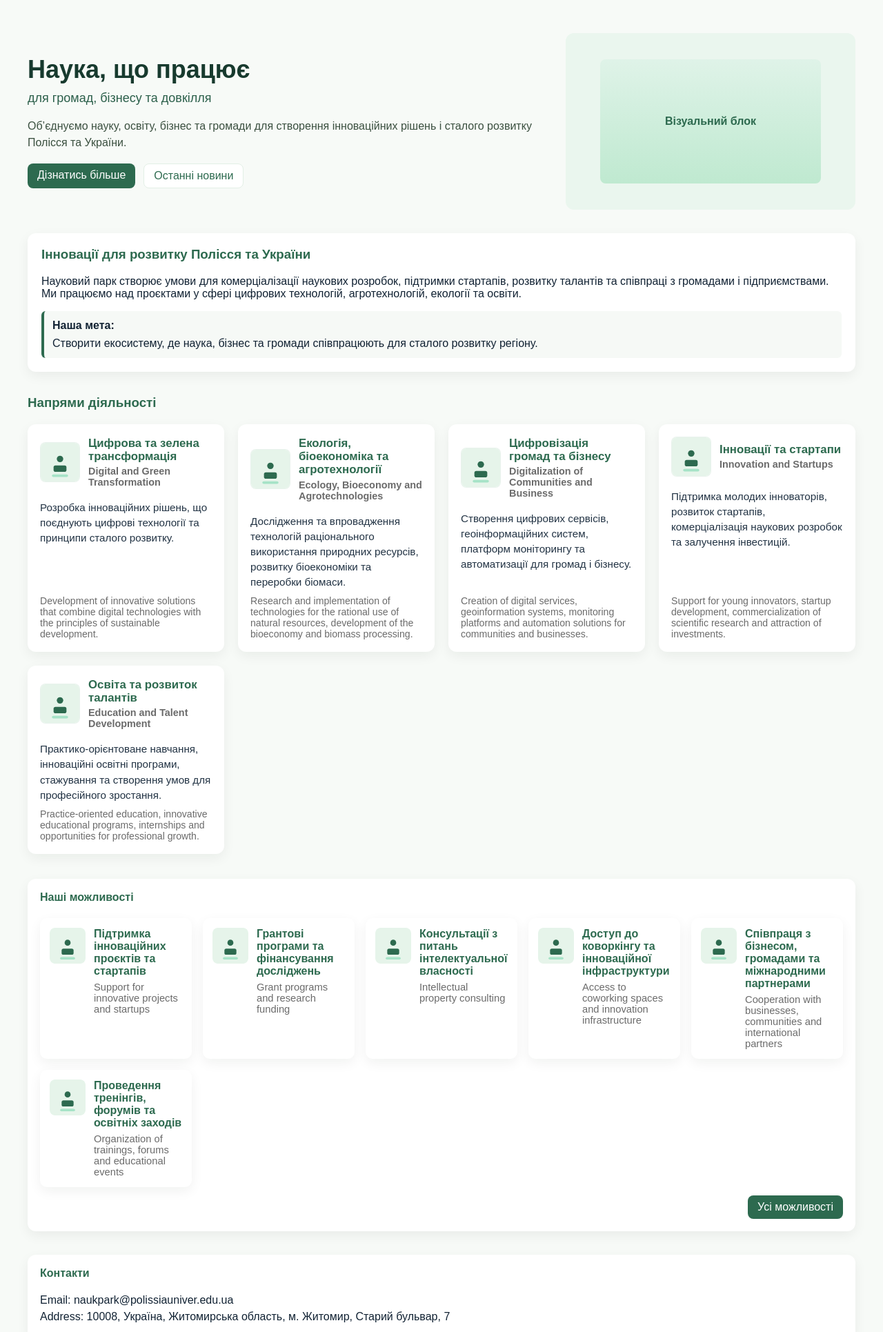
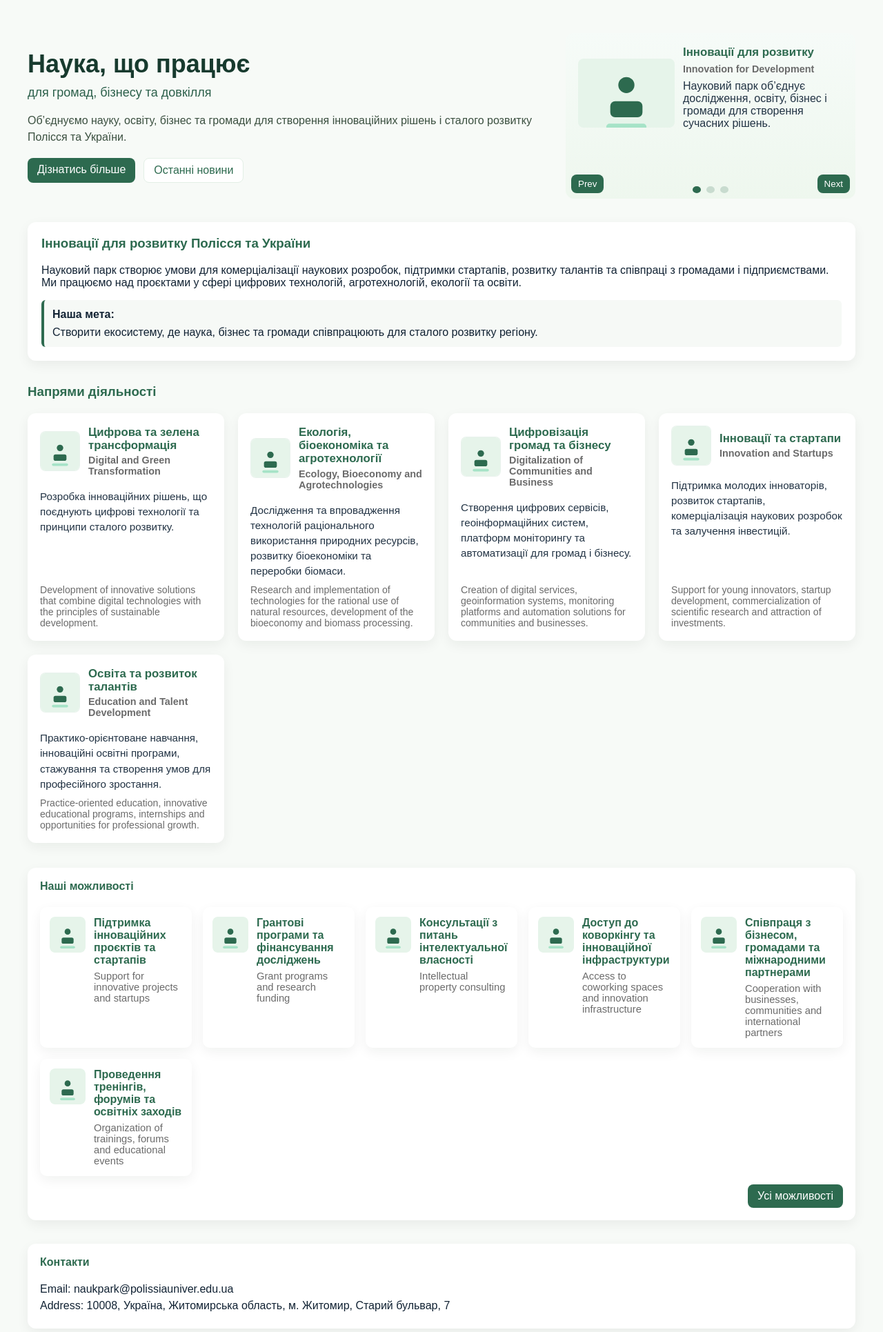
Before and after one commit to VasylyshynDavid/polissia-science-park, a Laravel app: page / in a window 1280 px wide. Shown: the part 98-2029 px from the top of the page at 69% size. Run offline with Laravel 12, Linux system fonts and the light colour scheme; data comes from the database, SQL or seed files in the repository.

Commit message:
Package 4: add hero slider module

```diff
--- a/app/Http/Controllers/HomeController.php
+++ b/app/Http/Controllers/HomeController.php
@@ -4,6 +4,7 @@ namespace App\Http\Controllers;
 
 use App\Models\Activity;
 use App\Models\Opportunity;
+use App\Models\Slider;
 
 class HomeController extends Controller
 {
@@ -11,7 +12,8 @@ class HomeController extends Controller
     {
         $activities = Activity::query()->active()->ordered()->limit(10)->get();
         $opportunities = Opportunity::query()->active()->ordered()->limit(10)->get();
+        $sliders = Slider::query()->active()->ordered()->limit(10)->get();
 
-        return view('home', compact('activities', 'opportunities'));
+        return view('home', compact('activities', 'opportunities', 'sliders'));
     }
 }
--- /dev/null
+++ b/app/Models/Slider.php
@@ -0,0 +1,35 @@
+<?php
+
+namespace App\Models;
+
+use Illuminate\Database\Eloquent\Factories\HasFactory;
+use Illuminate\Database\Eloquent\Model;
+
+class Slider extends Model
+{
+    use HasFactory;
+
+    protected $fillable = [
+        'title_ua',
+        'title_en',
+        'description_ua',
+        'description_en',
+        'image_path',
+        'sort_order',
+        'is_active',
+    ];
+
+    protected $casts = [
+        'is_active' => 'boolean',
+    ];
+
+    public function scopeActive($query)
+    {
+        return $query->where('is_active', true);
+    }
+
+    public function scopeOrdered($query)
+    {
+        return $query->orderBy('sort_order', 'asc')->orderBy('id', 'asc');
+    }
+}
--- a/database/seeders/DatabaseSeeder.php
+++ b/database/seeders/DatabaseSeeder.php
@@ -21,10 +21,11 @@ class DatabaseSeeder extends Seeder
             'email' => 'test@example.com',
         ]);
 
-        // Seed activities
+        // Seed activities and other modules
         $this->call([
             ActivitySeeder::class,
             OpportunitySeeder::class,
+            SliderSeeder::class,
         ]);
     }
 }
--- a/resources/views/home.blade.php
+++ b/resources/views/home.blade.php
@@ -16,8 +16,36 @@
                 </div>
             </div>
 
-            <div style="background:#eaf6ee;border-radius:12px;padding:18px;display:flex;align-items:center;justify-content:center;min-height:220px;">
-                <div style="width:320px;height:180px;background:linear-gradient(180deg,#dff3e8,#bfe9d0);border-radius:8px;display:flex;align-items:center;justify-content:center;color:var(--accent);font-weight:700">Візуальний блок</div>
+            <div>
+                @if(isset($sliders) && count($sliders))
+                    <div class="hero-slider" id="heroSlider">
+                        @foreach($sliders as $idx => $slide)
+                            <div class="slide{{ $idx === 0 ? ' active' : '' }}" data-index="{{ $idx }}">
+                                <img class="slide-image" src="{{ asset($slide->image_path) }}" alt="{{ $slide->title_ua }}">
+                                <div class="slide-content">
+                                    <h3>{{ $slide->title_ua }}</h3>
+                                    <div class="en-title">{{ $slide->title_en }}</div>
+                                    <p class="slide-desc">{{ $slide->description_ua }}</p>
+                                </div>
+                            </div>
+                        @endforeach
+
+                        <div class="slider-controls">
+                            <button class="prev">Prev</button>
+                            <button class="next">Next</button>
+                        </div>
+
+                        <div class="slider-dots">
+                            @foreach($sliders as $idx => $slide)
+                                <button class="slider-dot{{ $idx === 0 ? ' active' : '' }}" data-index="{{ $idx }}"></button>
+                            @endforeach
+                        </div>
+                    </div>
+                @else
+                    <div style="background:#eaf6ee;border-radius:12px;padding:18px;display:flex;align-items:center;justify-content:center;min-height:220px;">
+                        <div style="width:320px;height:180px;background:linear-gradient(180deg,#dff3e8,#bfe9d0);border-radius:8px;display:flex;align-items:center;justify-content:center;color:var(--accent);font-weight:700">Візуальний блок</div>
+                    </div>
+                @endif
             </div>
         </section>
 
@@ -51,3 +79,41 @@
         </section>
     </div>
 @endsection
+
+@section('head')
+    <script>
+        document.addEventListener('DOMContentLoaded', function(){
+            const slider = document.getElementById('heroSlider');
+            if(!slider) return;
+
+            const slides = Array.from(slider.querySelectorAll('.slide'));
+            const dots = Array.from(slider.querySelectorAll('.slider-dot'));
+            const prevBtn = slider.querySelector('.prev');
+            const nextBtn = slider.querySelector('.next');
+            let current = slides.findIndex(s => s.classList.contains('active')) || 0;
+            let interval = null;
+
+            function show(index){
+                slides.forEach((s,i)=> s.classList.toggle('active', i===index));
+                dots.forEach((d,i)=> d.classList.toggle('active', i===index));
+                current = index;
+            }
+
+            function next(){
+                show((current + 1) % slides.length);
+            }
+
+            function prev(){
+                show((current - 1 + slides.length) % slides.length);
+            }
+
+            if(nextBtn) nextBtn.addEventListener('click', ()=>{ next(); reset(); });
+            if(prevBtn) prevBtn.addEventListener('click', ()=>{ prev(); reset(); });
+            dots.forEach(d => d.addEventListener('click', (e)=>{ show(Number(e.currentTarget.dataset.index)); reset(); }));
+
+            function start(){ interval = setInterval(next, 4500); }
+            function reset(){ clearInterval(interval); start(); }
+            if(slides.length>1) start();
+        });
+    </script>
+@endsection
--- a/resources/views/layouts/app.blade.php
+++ b/resources/views/layouts/app.blade.php
@@ -138,6 +138,23 @@
             color:var(--muted);
             font-size:.92rem;
         }
+
+        /* Hero slider styles */
+        .hero{--slider-accent:var(--accent)}
+        .hero-slider{position:relative;background:linear-gradient(180deg,#f6fbf8,#eef7ee);border-radius:12px;padding:10px;min-height:220px;overflow:hidden}
+        .slide{display:none;align-items:center;gap:12px;padding:8px}
+        .slide.active{display:flex}
+        .slide-image{width:140px;height:100px;object-fit:cover;border-radius:8px;flex:0 0 140px}
+        .slide-content h3{margin:0;color:var(--slider-accent);font-size:1.05rem}
+        .slide-content .en-title{font-weight:600;color:var(--muted);font-size:.9rem;margin-top:6px}
+        .slide-desc{margin-top:8px;color:#234}
+
+        .slider-controls{position:absolute;left:8px;right:8px;bottom:8px;display:flex;justify-content:space-between;pointer-events:none}
+        .slider-controls button{pointer-events:auto;background:var(--accent);color:#fff;border:none;padding:6px 10px;border-radius:8px}
+
+        .slider-dots{position:absolute;left:50%;transform:translateX(-50%);bottom:8px;display:flex;gap:8px}
+        .slider-dot{width:10px;height:10px;border-radius:50%;background:rgba(45,106,79,0.2);border:none}
+        .slider-dot.active{background:var(--accent)}
     </style>
     @yield('head')
 </head>
```
Also changed, not shown: database/seeders/SliderSeeder.php (added, +54 -0 lines), database/migrations/2026_06_10_130000_create_sliders_table.php (added).
